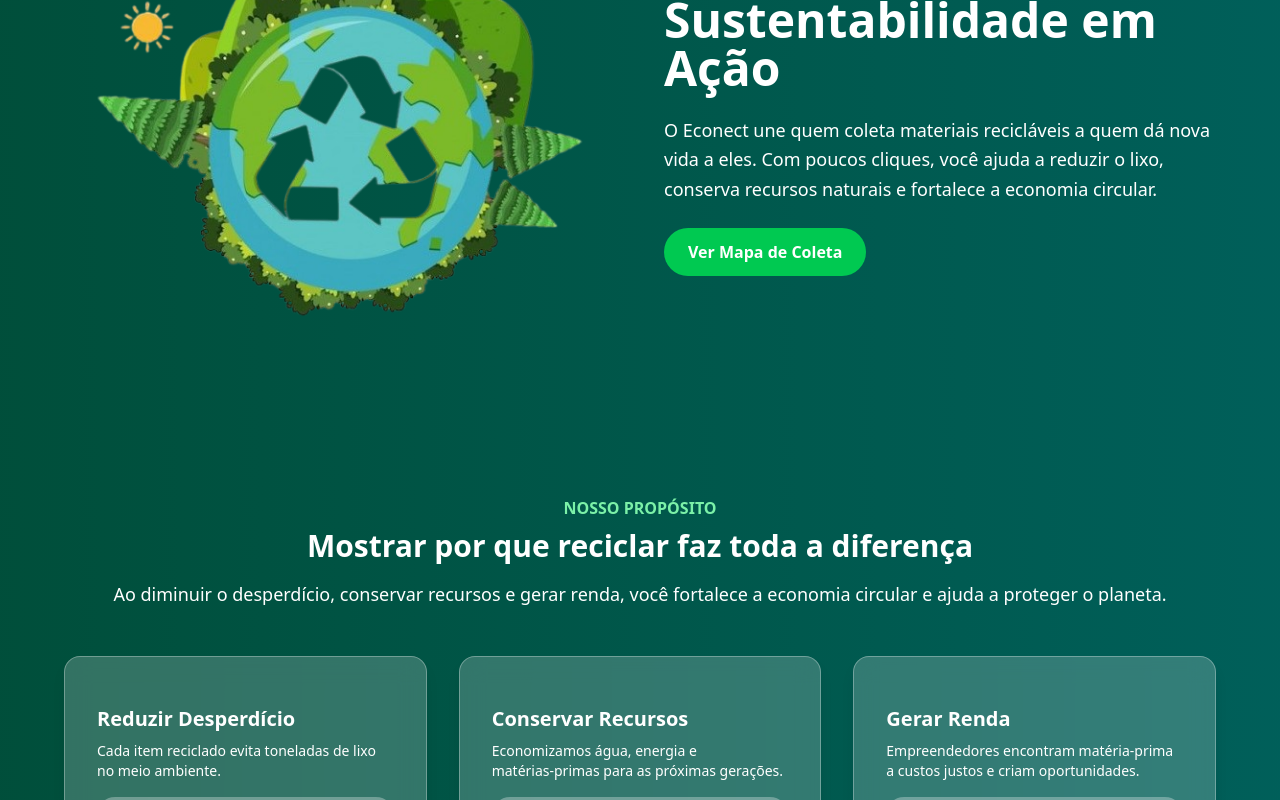
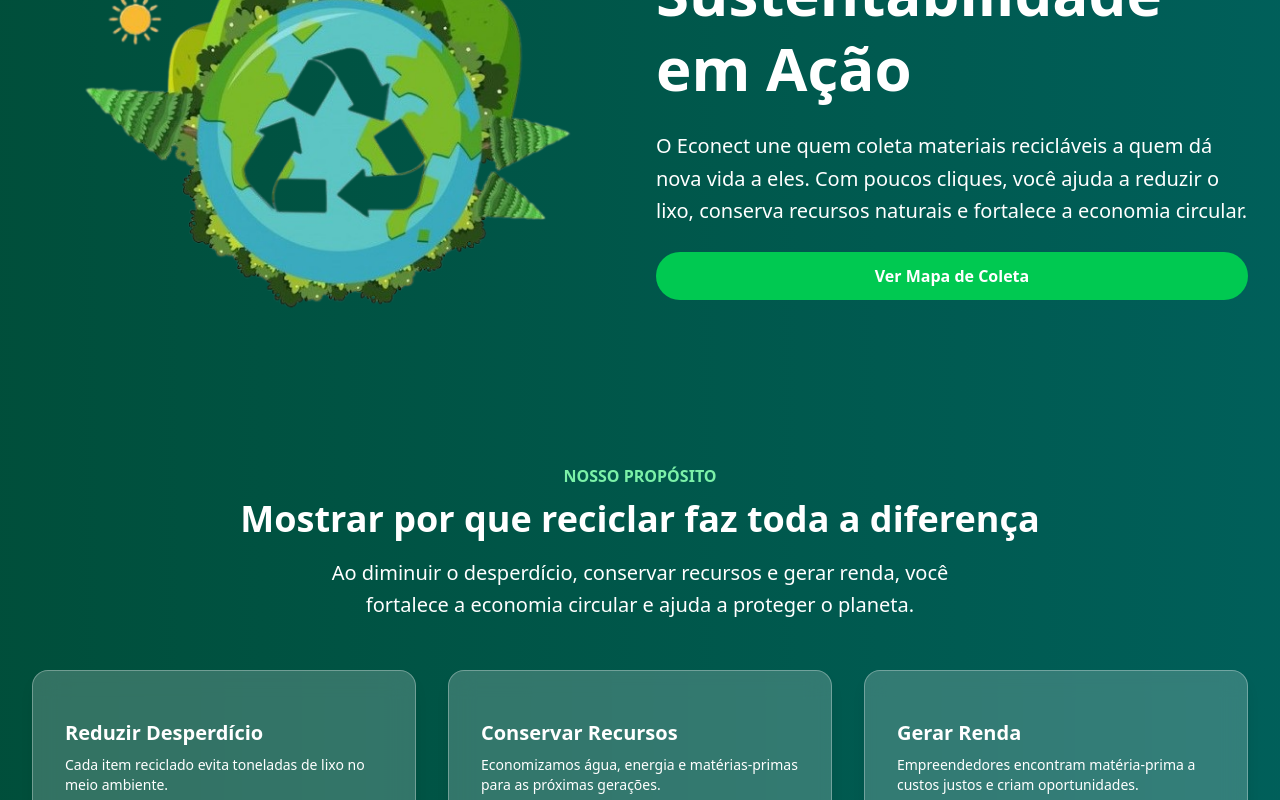
Before and after one commit to Rodrigo081pb/ECO, an Angular app: page / in a window 1280 px wide. Shown: the part 1000-1800 px from the top of the page. Built offline with nearby package versions, Linux system fonts and the light colour scheme.

Commit message:
Home finalizada

```diff
--- a/src/app/pages/home/home.component.html
+++ b/src/app/pages/home/home.component.html
@@ -70,86 +70,103 @@
     </div>
   </section>
 
-  <!-- ========== SEÇÃO SOBRE ========== -->
+  <!-- ========== SEÇÃO SOBRE RESPONSIVA ========== -->
   <section
     id="sobre"
-    class="py-10 px-6 bg-gradient-to-r from-emerald-900 to-teal-800 text-white"
+    class="py-16 px-4 sm:px-6 lg:px-8 bg-gradient-to-r from-emerald-900 to-teal-800 text-white"
   >
-    <div class="max-w-6xl mx-auto grid md:grid-cols-2 gap-12 items-center">
-      <!-- Ilustração à esquerda -->
+    <div class="max-w-7xl mx-auto grid grid-cols-1 md:grid-cols-2 gap-8 items-center">
+      <!-- Ilustração -->
       <div
-        class="flex justify-center md:order-1"
+        class="order-2 md:order-1 flex justify-center"
         data-aos="zoom-in"
         data-aos-delay="200"
       >
         <img
           src="/download__9_-removebg-preview.png"
           alt="Ilustração de reciclagem"
-          class="w-128 h-128 object-contain"
+          class="w-full max-w-xs sm:max-w-sm md:max-w-md lg:max-w-lg h-auto object-contain"
         />
       </div>
 
-      <!-- Texto à direita -->
+      <!-- Texto à direita, agora responsivo -->
       <div
-        class="md:order-2"
+        class="order-1 md:order-2 text-center md:text-left"
         data-aos="fade-left"
         data-aos-delay="100"
       >
-        <p class="text-green-300 uppercase font-semibold mb-2">
+        <p
+          class="text-green-300 uppercase font-semibold mb-2 text-sm sm:text-base"
+        >
           Sobre o Econect
         </p>
-        <h2 class="text-5xl font-extrabold mb-6">
+        <h2
+          class="font-extrabold mb-6 text-3xl sm:text-4xl md:text-5xl lg:text-6xl leading-tight"
+        >
           Sustentabilidade em Ação
         </h2>
-        <p class="mb-6 text-lg leading-relaxed">
-          O Econect une quem coleta materiais recicláveis a quem dá nova vida a eles.
-          Com poucos cliques, você ajuda a reduzir o lixo, conserva recursos naturais
-          e fortalece a economia circular.
+        <p
+          class="mb-6 text-base sm:text-lg md:text-xl leading-relaxed break-words"
+        >
+          O Econect une quem coleta materiais recicláveis a quem dá nova vida a
+          eles. Com poucos cliques, você ajuda a reduzir o lixo, conserva
+          recursos naturais e fortalece a economia circular.
         </p>
         <a
           routerLink="/pesquisa"
-          class="inline-block px-6 py-3 bg-green-500 hover:bg-green-400 text-white rounded-full font-semibold transition"
+          class="block mx-auto md:mx-0 text-center
+                px-4 py-2 text-sm sm:px-6 sm:py-3 sm:text-base
+                bg-green-500 hover:bg-green-400 text-white rounded-full font-semibold transition"
           data-aos="zoom-in"
           data-aos-delay="300"
         >
           Ver Mapa de Coleta
         </a>
       </div>
+
+
     </div>
   </section>
 
-  <!-- ========== SEÇÃO OBJETIVOS (Glassmorphism) ========== -->
+  <!-- ========== SEÇÃO OBJETIVOS RESPONSIVA ========== -->
   <section
     id="objetivos"
-    class="py-20 px-6 bg-gradient-to-r from-emerald-900 to-teal-800 text-white"
+    class="py-16 px-4 sm:px-6 lg:px-8 bg-gradient-to-r from-emerald-900 to-teal-800 text-white"
   >
-    <div class="max-w-6xl mx-auto text-center mb-12" data-aos="fade-up">
-      <!-- Título principal -->
-      <p class="text-green-300 uppercase font-semibold mb-2">
+    <div
+      class="max-w-7xl mx-auto text-center mb-12"
+      data-aos="fade-up"
+    >
+      <p
+        class="text-green-300 uppercase font-semibold mb-2 text-sm sm:text-base"
+      >
         Nosso propósito
       </p>
-      <!-- Subtítulo reformulado -->
-      <h3 class="text-3xl font-extrabold mb-4">
+      <h3
+        class="font-extrabold mb-4 text-2xl sm:text-3xl md:text-4xl leading-tight"
+      >
         Mostrar por que reciclar faz toda a diferença
       </h3>
-      <!-- Pequena descrição para ligar tudo -->
-      <p class="text-lg">
-        Ao diminuir o desperdício, conservar recursos e gerar renda, você fortalece a economia circular e ajuda a proteger o planeta.
+      <p
+        class="text-base sm:text-lg md:text-xl leading-relaxed max-w-2xl mx-auto break-words"
+      >
+        Ao diminuir o desperdício, conservar recursos e gerar renda, você
+        fortalece a economia circular e ajuda a proteger o planeta.
       </p>
     </div>
 
     <div
-      class="max-w-6xl mx-auto grid sm:grid-cols-2 lg:grid-cols-3 gap-8"
+      class="max-w-7xl mx-auto grid grid-cols-1 sm:grid-cols-2 lg:grid-cols-3 gap-8"
     >
       <!-- Card 1 -->
       <div
-        class="bg-white/20 backdrop-blur-md border border-white/30 p-8 rounded-2xl shadow-lg hover:shadow-xl transition flex flex-col"
+        class="flex flex-col bg-white/20 backdrop-blur-md border border-white/30 p-6 sm:p-8 rounded-2xl shadow-lg hover:shadow-xl transition"
         data-aos="fade-up"
         data-aos-delay="100"
       >
         <i class="fas fa-recycle text-green-200 text-4xl mb-4"></i>
         <h4 class="text-xl font-semibold mb-2">Reduzir Desperdício</h4>
-        <p class="text-sm mb-4">
+        <p class="text-sm mb-4 flex-grow">
           Cada item reciclado evita toneladas de lixo no meio ambiente.
         </p>
         <button
@@ -161,13 +178,13 @@
 
       <!-- Card 2 -->
       <div
-        class="bg-white/20 backdrop-blur-md border border-white/30 p-8 rounded-2xl shadow-lg hover:shadow-xl transition flex flex-col"
+        class="flex flex-col bg-white/20 backdrop-blur-md border border-white/30 p-6 sm:p-8 rounded-2xl shadow-lg hover:shadow-xl transition"
         data-aos="fade-up"
         data-aos-delay="200"
       >
         <i class="fas fa-tree text-green-200 text-4xl mb-4"></i>
         <h4 class="text-xl font-semibold mb-2">Conservar Recursos</h4>
-        <p class="text-sm mb-4">
+        <p class="text-sm mb-4 flex-grow">
           Economizamos água, energia e matérias‑primas para as próximas gerações.
         </p>
         <button
@@ -179,14 +196,15 @@
 
       <!-- Card 3 -->
       <div
-        class="bg-white/20 backdrop-blur-md border border-white/30 p-8 rounded-2xl shadow-lg hover:shadow-xl transition flex flex-col"
+        class="flex flex-col bg-white/20 backdrop-blur-md border border-white/30 p-6 sm:p-8 rounded-2xl shadow-lg hover:shadow-xl transition"
         data-aos="fade-up"
         data-aos-delay="300"
       >
         <i class="fas fa-hand-holding-dollar text-green-200 text-4xl mb-4"></i>
         <h4 class="text-xl font-semibold mb-2">Gerar Renda</h4>
-        <p class="text-sm mb-4">
-          Empreendedores encontram matéria‑prima a custos justos e criam oportunidades.
+        <p class="text-sm mb-4 flex-grow">
+          Empreendedores encontram matéria‑prima a custos justos e criam
+          oportunidades.
         </p>
         <button
           class="mt-auto inline-block px-5 py-2 bg-white/30 hover:bg-white/40 text-white rounded-full text-sm font-medium transition"
@@ -196,6 +214,7 @@
       </div>
     </div>
   </section>
+
 
 
   <!-- MODAL MULTI-ETAPA -->
```
